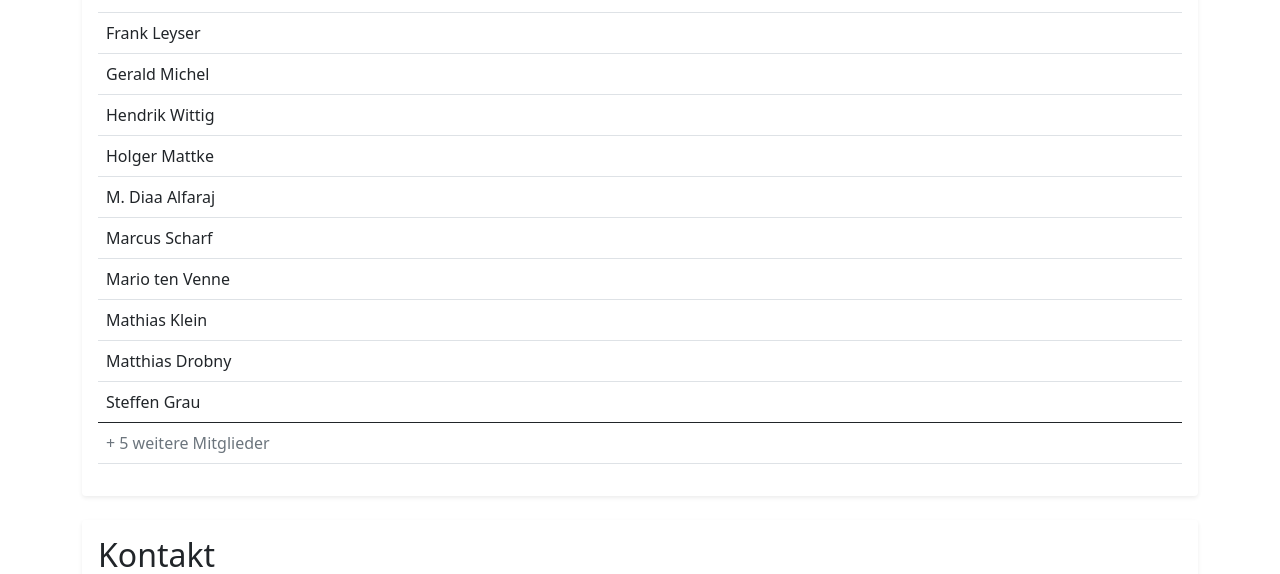
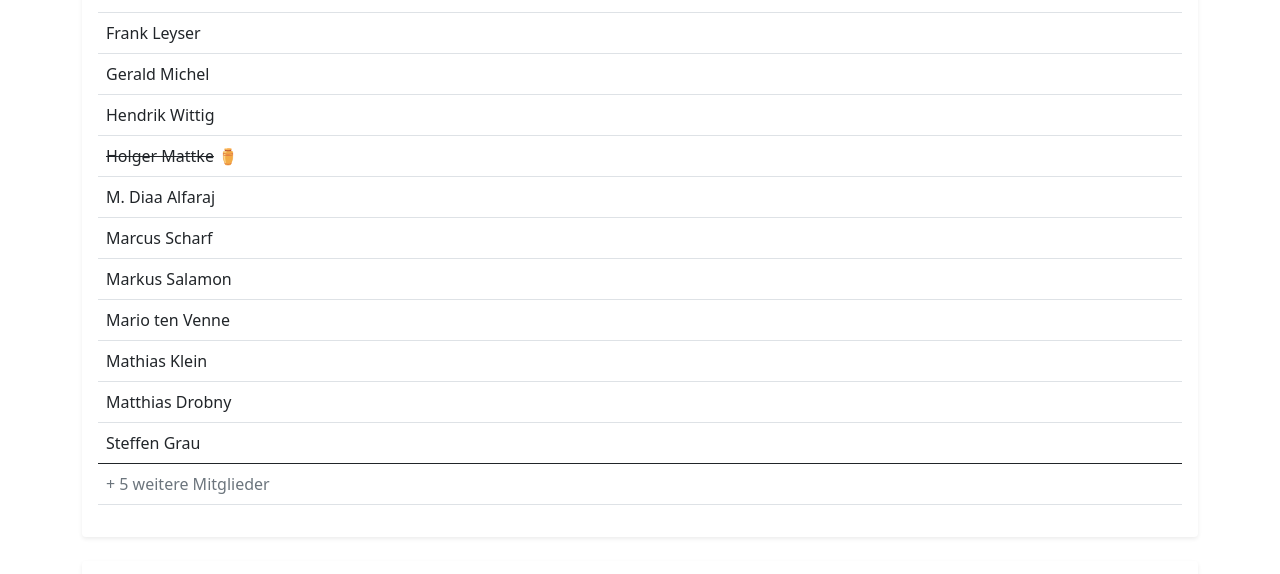
Before and after one commit to anoymouserver/buergernetz-gera-greiz.de, a plain HTML site: page index.html in a window 1280 px wide. Shown: the part 1540-2114 px from the top of the page. Drawn offline with Linux system fonts and the light colour scheme.

Commit message:
sync member list

```diff
--- a/index.html
+++ b/index.html
@@ -122,7 +122,7 @@
               <td></td>
             </tr>
             <tr>
-              <td>Holger Mattke</td>
+              <td><s>Holger Mattke</s> ⚱</td>
               <td></td>
             </tr>
             <tr>
@@ -131,6 +131,10 @@
             </tr>
             <tr>
               <td>Marcus Scharf</td>
+              <td></td>
+            </tr>
+            <tr>
+              <td>Markus Salamon</td>
               <td></td>
             </tr>
             <tr>
```
